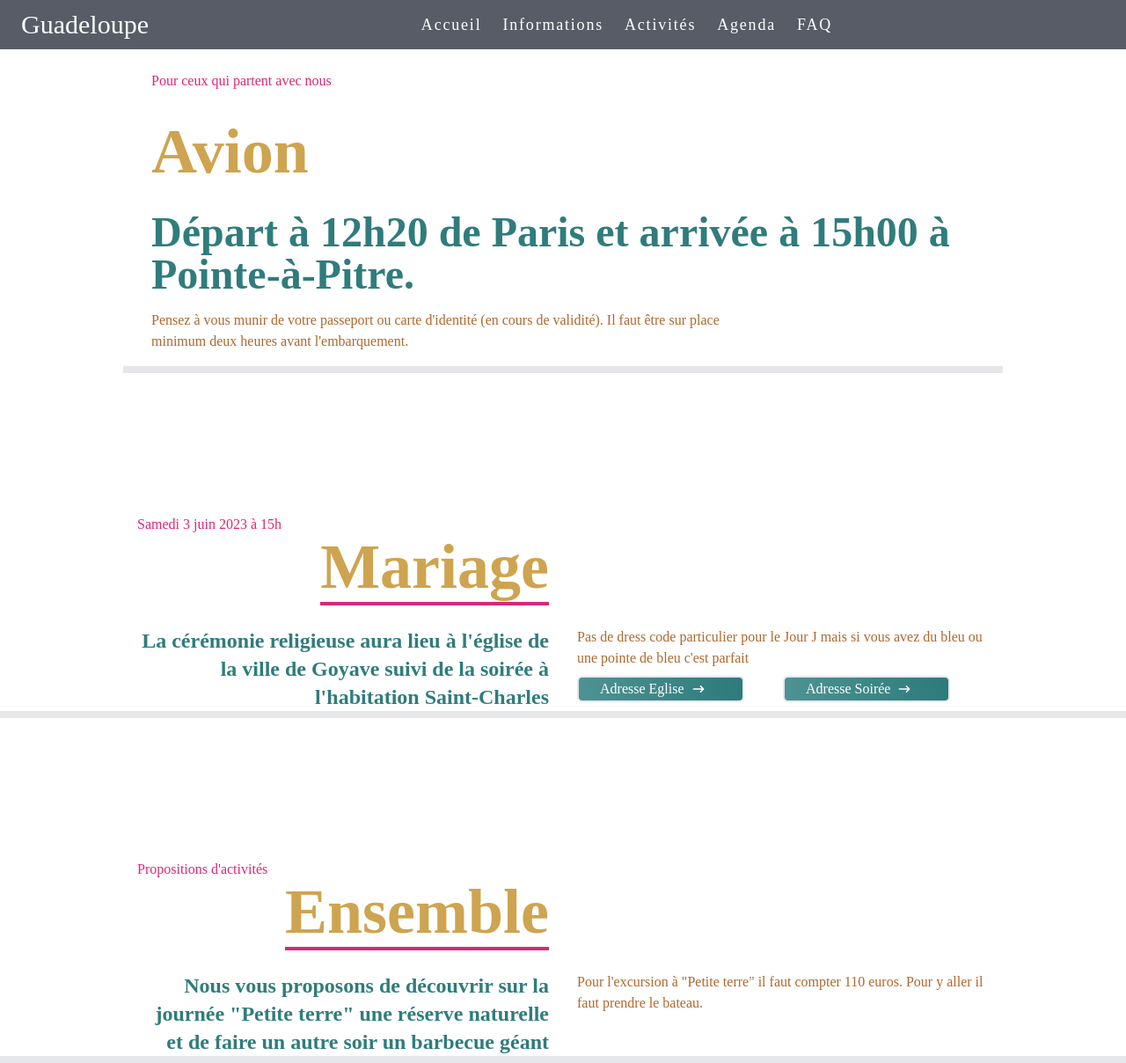
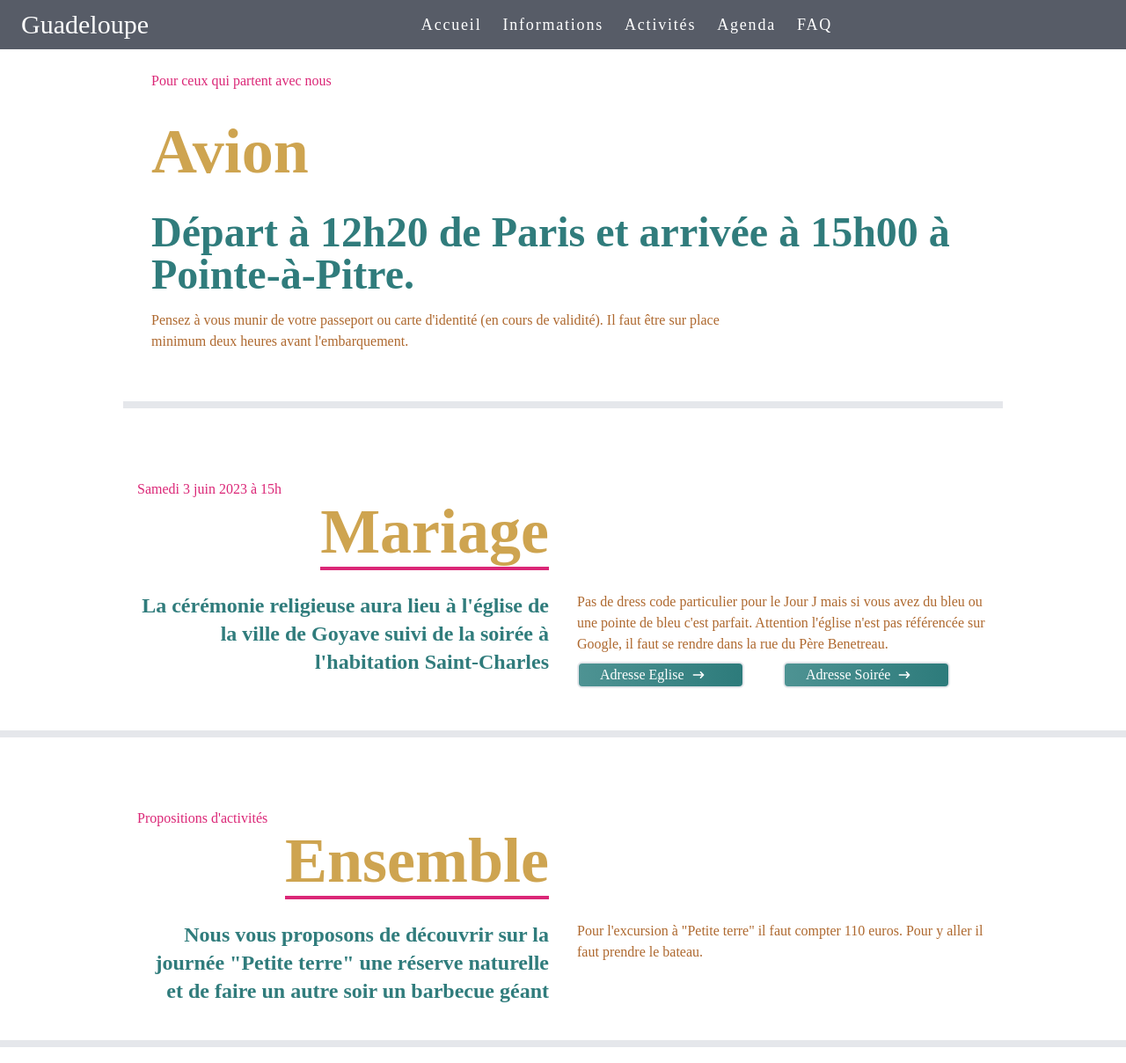
Before and after one commit to Jhonise/mariage-guadeloupe, a React (Create React App) app: page /informations in a window 1280 px wide. Shown: the whole page at 88% size. Built offline with nearby package versions, Linux system fonts and the light colour scheme.

Commit message:
Update infos.jsx

```diff
--- a/src/components/infos.jsx
+++ b/src/components/infos.jsx
@@ -39,14 +39,14 @@ const MapButton = ({ addressHabitation }) => {
 const Infos =() => {
     return (
         <div>
-            <div className='pt-20 max-w-[1000px] mx-auto px-8 flex flex-col justify-center h-full border-b-8'>
+            <div className='pt-20 pb-10 max-w-[1000px] mx-auto px-8 flex flex-col justify-center h-full border-b-8'>
                 <p className ='text-pink-600 text-left'>Pour ceux qui partent avec nous</p>
                 <h1 className='text-4xl sm:text-7xl font-bold text-[#CEA450]'>Avion</h1>
                 <h2 className='text-4xl sm:text-5xl font-bold text-[#307C7C]'>Départ à 12h20 de Paris et arrivée à 15h00 à Pointe-à-Pitre.</h2>
                 <p className='text-[#AE682E] py-4 max-w-[700px]'>Pensez à vous munir de votre passeport ou carte d'identité (en cours de validité).
                    Il faut être sur place minimum deux heures avant l'embarquement.</p>
             </div>
-            <div className='pt-20 sm:pt-40 px-4 flex flex-col justify-center items-center w-full h-ful border-b-8'>
+            <div className='pt-10 pb-10 sm:pt-20 px-4 flex flex-col justify-center items-center w-full h-ful border-b-8'>
                 <div className='max-w-[1000px] w-full grid grid-cols-2 gap-8'>
                     <div className='sm:text-right pb-8 pl-4'>
                         <p className ='text-pink-600 text-left'>Samedi 3 juin 2023 à 15h</p>
@@ -58,7 +58,7 @@ const Infos =() => {
                         <p>La cérémonie religieuse aura lieu à l'église de la ville de Goyave suivi de la soirée à l'habitation Saint-Charles</p>
                     </div>
                 <div>
-                    <p className='text-[#AE682E]'>Pas de dress code particulier pour le Jour J mais si vous avez du bleu ou une pointe de bleu c'est parfait</p>
+                    <p className='text-[#AE682E]'>Pas de dress code particulier pour le Jour J mais si vous avez du bleu ou une pointe de bleu c'est parfait. Attention l'église n'est pas référencée sur Google, il faut se rendre dans la rue du Père Benetreau.</p>
                     <div className='grid sm:grid-cols-2'>
                         <MapButton2 addressEglise='Adresse Eglise' />
                         <MapButton addressHabitation='Adresse Soirée' />
@@ -66,7 +66,7 @@ const Infos =() => {
                 </div>
                 </div>
             </div>
-            <div className='pt-20 sm:pt-40 px-4 flex flex-col justify-center items-center w-full h-full border-b-8'>
+            <div className='pt-10 pb-10 sm:pt-20 px-4 flex flex-col justify-center items-center w-full h-full border-b-8'>
                 <div className='max-w-[1000px] w-full grid grid-cols-2 gap-8'>
                     <div className='sm:text-right pb-8 pl-4'>
                         <p className ='text-pink-600 text-left'>Propositions d'activités</p>
```
